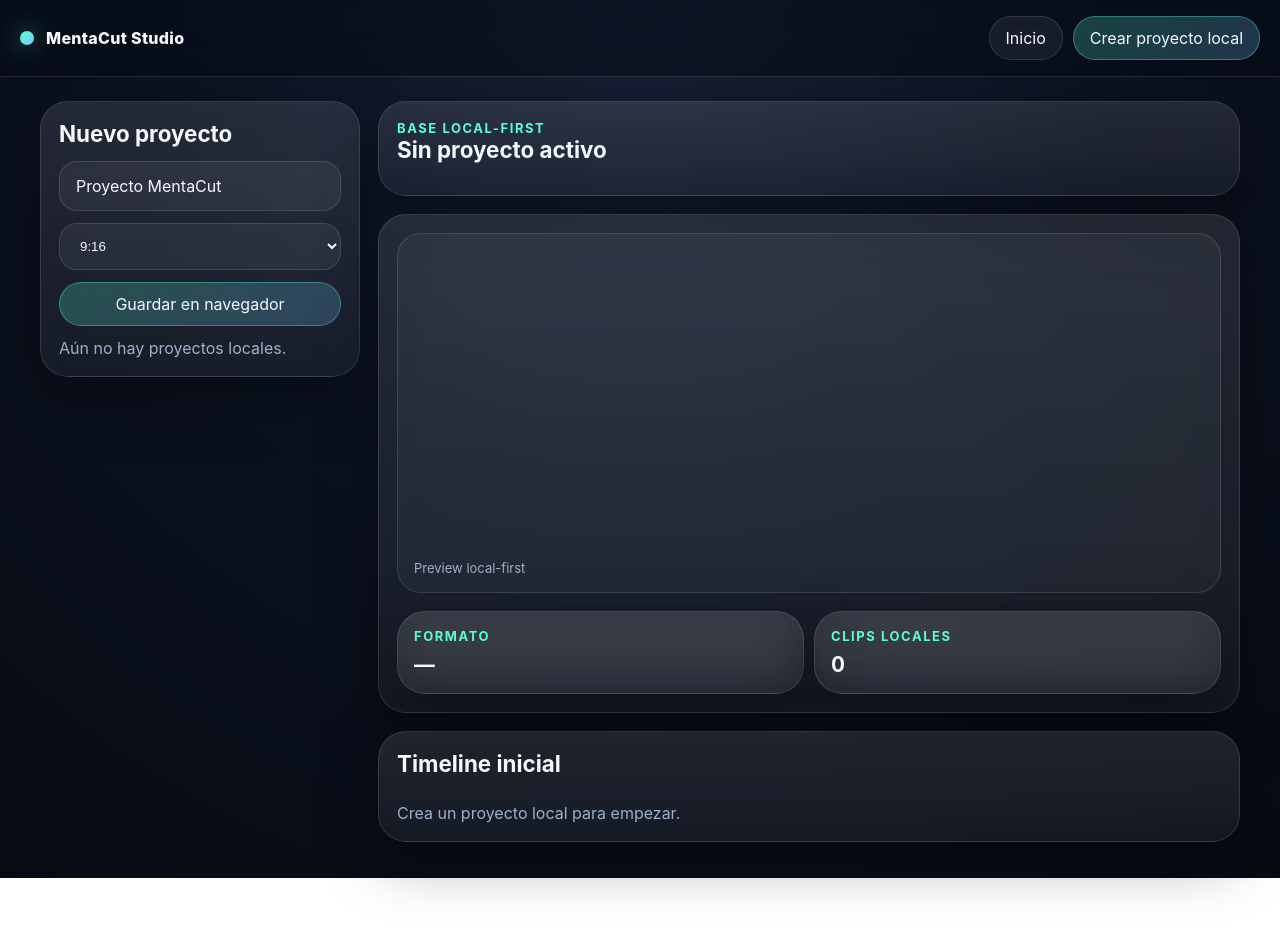
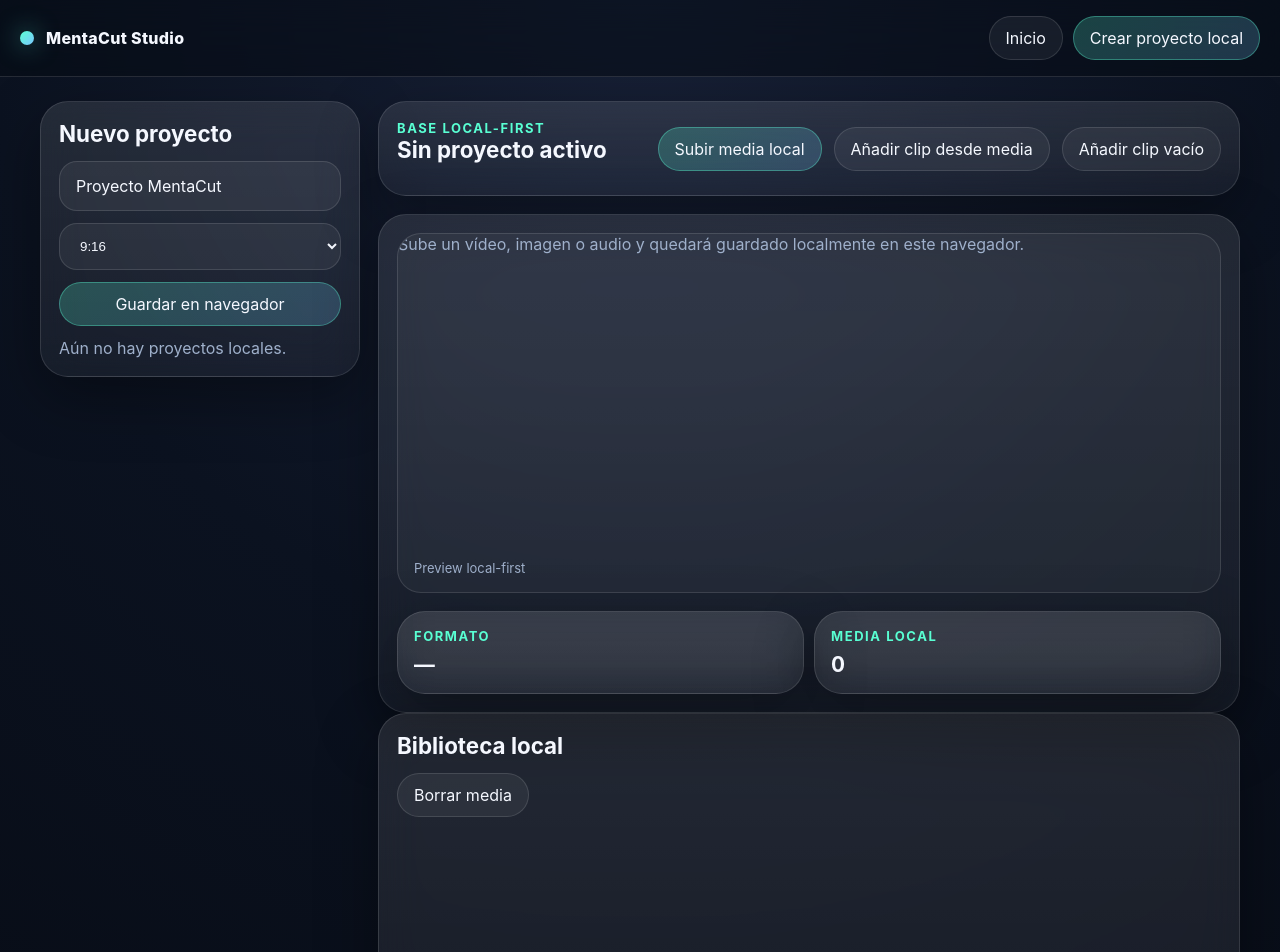
Before and after one commit to alain7224/MentaCut, a Next.js app: page /studio in a window 1280 px wide. Shown: the top 952 px of the page. Before the commit the page ends 878 px from the top, so only its background shows below. Built offline with nearby package versions, Linux system fonts and the light colour scheme.

Commit message:
feat: add local media panel and editable timeline

```diff
--- a/app/studio/page.tsx
+++ b/app/studio/page.tsx
@@ -2,28 +2,130 @@
 
 import { useEffect, useMemo, useState } from 'react'
 import Link from 'next/link'
-import { createProject, readLocalProjects, type LocalProject, writeLocalProjects } from '@/lib/local-store'
+import { createProject, readLocalProjects, touchProject, type LocalClip, type LocalProject, writeLocalProjects } from '@/lib/local-store'
+import { getLocalMediaFile, listLocalMedia, removeLocalMedia, saveLocalMedia, type LocalMediaRecord } from '@/lib/local-media'
 
 export default function StudioPage() {
   const [projects, setProjects] = useState<LocalProject[]>([])
+  const [library, setLibrary] = useState<LocalMediaRecord[]>([])
+  const [previewUrl, setPreviewUrl] = useState<string | null>(null)
   const [name, setName] = useState('Proyecto MentaCut')
   const [format, setFormat] = useState<LocalProject['format']>('9:16')
   const [activeId, setActiveId] = useState<string | null>(null)
+  const [selectedMediaId, setSelectedMediaId] = useState<string | null>(null)
 
   useEffect(() => {
-    const initial = readLocalProjects()
-    setProjects(initial)
-    setActiveId(initial[0]?.id ?? null)
+    const initialProjects = readLocalProjects()
+    setProjects(initialProjects)
+    setActiveId(initialProjects[0]?.id ?? null)
+    void refreshLibrary()
   }, [])
 
+  useEffect(() => {
+    let revokedUrl: string | null = null
+    async function loadPreview() {
+      if (!selectedMediaId) {
+        setPreviewUrl(null)
+        return
+      }
+      const file = await getLocalMediaFile(selectedMediaId)
+      if (!file) {
+        setPreviewUrl(null)
+        return
+      }
+      const url = URL.createObjectURL(file)
+      revokedUrl = url
+      setPreviewUrl(url)
+    }
+    void loadPreview()
+    return () => {
+      if (revokedUrl) URL.revokeObjectURL(revokedUrl)
+    }
+  }, [selectedMediaId])
+
   const active = useMemo(() => projects.find((item) => item.id === activeId) ?? null, [projects, activeId])
+  const selectedMedia = useMemo(() => library.find((item) => item.id === selectedMediaId) ?? null, [library, selectedMediaId])
+
+  async function refreshLibrary() {
+    const items = await listLocalMedia()
+    setLibrary(items)
+    setSelectedMediaId((current) => current ?? items[0]?.id ?? null)
+  }
+
+  function persistProjects(updated: LocalProject[]) {
+    setProjects(updated)
+    writeLocalProjects(updated)
+  }
 
   function createLocalProject() {
     const next = createProject(name.trim() || 'Proyecto MentaCut', format)
     const updated = [next, ...projects]
-    setProjects(updated)
+    persistProjects(updated)
     setActiveId(next.id)
-    writeLocalProjects(updated)
+  }
+
+  async function handleUpload(event: React.ChangeEvent<HTMLInputElement>) {
+    const files = Array.from(event.target.files ?? [])
+    for (const file of files) {
+      await saveLocalMedia(file)
+    }
+    event.target.value = ''
+    await refreshLibrary()
+  }
+
+  async function deleteSelectedMedia() {
+    if (!selectedMediaId) return
+    await removeLocalMedia(selectedMediaId)
+    setSelectedMediaId(null)
+    setPreviewUrl(null)
+    await refreshLibrary()
+  }
+
+  function updateActiveProject(mutator: (project: LocalProject) => LocalProject) {
+    if (!active) return
+    const updated = projects.map((project) => {
+      if (project.id !== active.id) return project
+      return touchProject(mutator(project))
+    })
+    persistProjects(updated)
+  }
+
+  function updateClip(clipId: string, patch: Partial<LocalClip>) {
+    updateActiveProject((project) => ({
+      ...project,
+      clips: project.clips.map((clip) => clip.id === clipId ? { ...clip, ...patch } : clip),
+    }))
+  }
+
+  function addClipFromSelectedMedia() {
+    if (!active || !selectedMedia) return
+    const lastEnd = active.clips[active.clips.length - 1]?.end ?? 0
+    const duration = selectedMedia.duration && selectedMedia.duration > 0 ? Math.min(selectedMedia.duration, 8) : 5
+    const nextClip: LocalClip = {
+      id: crypto.randomUUID(),
+      title: selectedMedia.name.replace(/\.[^.]+$/, ''),
+      start: Number(lastEnd.toFixed(2)),
+      end: Number((lastEnd + duration).toFixed(2)),
+      mediaId: selectedMedia.id,
+    }
+    updateActiveProject((project) => ({ ...project, clips: [...project.clips, nextClip] }))
+  }
+
+  function addEmptyClip() {
+    if (!active) return
+    const lastEnd = active.clips[active.clips.length - 1]?.end ?? 0
+    const nextClip: LocalClip = {
+      id: crypto.randomUUID(),
+      title: `Clip ${active.clips.length + 1}`,
+      start: Number(lastEnd.toFixed(2)),
+      end: Number((lastEnd + 4).toFixed(2)),
+      mediaId: null,
+    }
+    updateActiveProject((project) => ({ ...project, clips: [...project.clips, nextClip] }))
+  }
+
+  function deleteClip(clipId: string) {
+    updateActiveProject((project) => ({ ...project, clips: project.clips.filter((clip) => clip.id !== clipId) }))
   }
 
   return (
@@ -67,22 +169,56 @@
               <div className="eyebrow">Base local-first</div>
               <h1 className="section-title">{active?.name ?? 'Sin proyecto activo'}</h1>
             </div>
+            <div className="action-row">
+              <label className="btn btn-primary upload-btn">
+                <input type="file" multiple accept="video/*,image/*,audio/*" hidden onChange={handleUpload} />
+                Subir media local
+              </label>
+              <button className="btn" onClick={addClipFromSelectedMedia} disabled={!active || !selectedMedia}>Añadir clip desde media</button>
+              <button className="btn" onClick={addEmptyClip} disabled={!active}>Añadir clip vacío</button>
+            </div>
           </div>
 
-          <div className="panel stage">
-            <div className="stage-preview" />
-            <div className="kv">
-              <div className="panel metric"><div className="eyebrow">Formato</div><strong>{active?.format ?? '—'}</strong></div>
-              <div className="panel metric"><div className="eyebrow">Clips locales</div><strong>{active?.clips.length ?? 0}</strong></div>
+          <div className="studio-grid-2">
+            <div className="panel stage">
+              <div className="stage-preview media-preview-box">
+                {selectedMedia?.kind === 'video' && previewUrl ? <video className="media-preview" src={previewUrl} controls playsInline /> : null}
+                {selectedMedia?.kind === 'image' && previewUrl ? <img className="media-preview" src={previewUrl} alt={selectedMedia.name} /> : null}
+                {selectedMedia?.kind === 'audio' && previewUrl ? <audio className="audio-preview" src={previewUrl} controls /> : null}
+                {!selectedMedia ? <div className="empty media-empty">Sube un vídeo, imagen o audio y quedará guardado localmente en este navegador.</div> : null}
+              </div>
+              <div className="kv">
+                <div className="panel metric"><div className="eyebrow">Formato</div><strong>{active?.format ?? '—'}</strong></div>
+                <div className="panel metric"><div className="eyebrow">Media local</div><strong>{library.length}</strong></div>
+              </div>
+            </div>
+
+            <div className="panel stage media-library-panel">
+              <div className="row-head">
+                <h2 className="section-title">Biblioteca local</h2>
+                <button className="btn" onClick={deleteSelectedMedia} disabled={!selectedMediaId}>Borrar media</button>
+              </div>
+              <div className="media-list">
+                {library.length === 0 ? <div className="empty">Aún no hay media local guardada.</div> : null}
+                {library.map((item) => (
+                  <button key={item.id} className={`project-item ${item.id === selectedMediaId ? 'active' : ''}`} onClick={() => setSelectedMediaId(item.id)}>
+                    <strong>{item.name}</strong>
+                    <div className="timeline-label">{item.kind} · {item.duration ? `${item.duration.toFixed(1)}s` : `${Math.round(item.size / 1024)} KB`}</div>
+                  </button>
+                ))}
+              </div>
             </div>
           </div>
 
           <div className="panel timeline">
-            <h2 className="section-title">Timeline inicial</h2>
+            <h2 className="section-title">Timeline editable base</h2>
             {(active?.clips ?? []).map((clip) => (
-              <div key={clip.id} className="timeline-row">
-                <div className="timeline-label">{clip.title} · {clip.start.toFixed(1)}s → {clip.end.toFixed(1)}s</div>
+              <div key={clip.id} className="timeline-edit-row">
+                <input className="input" value={clip.title} onChange={(event) => updateClip(clip.id, { title: event.target.value })} />
+                <input className="input" type="number" step="0.1" value={clip.start} onChange={(event) => updateClip(clip.id, { start: Number(event.target.value) })} />
+                <input className="input" type="number" step="0.1" value={clip.end} onChange={(event) => updateClip(clip.id, { end: Number(event.target.value) })} />
                 <div className="timeline-bar"><span style={{ left: `${clip.start * 4}%`, width: `${Math.max((clip.end - clip.start) * 4, 12)}%` }} /></div>
+                <button className="btn" onClick={() => deleteClip(clip.id)}>Borrar</button>
               </div>
             ))}
             {!active ? <div className="empty">Crea un proyecto local para empezar.</div> : null}
```
